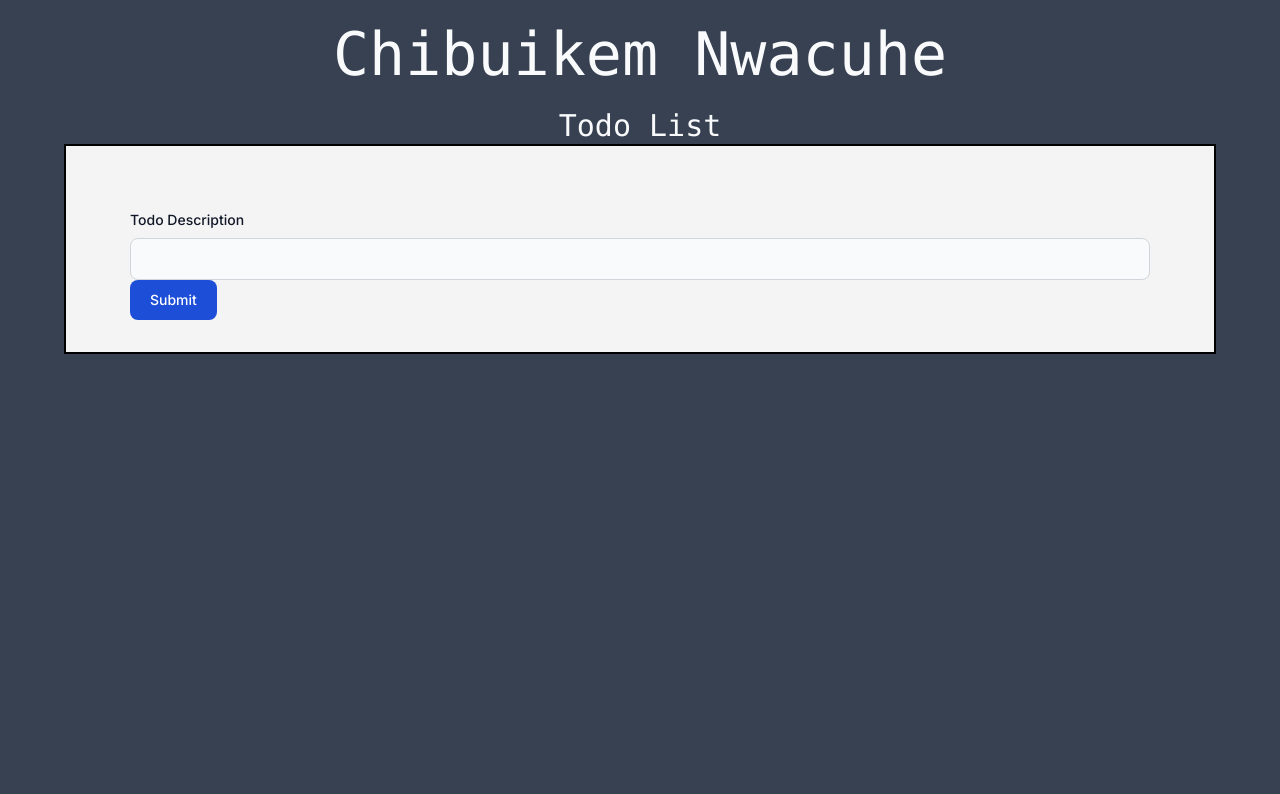
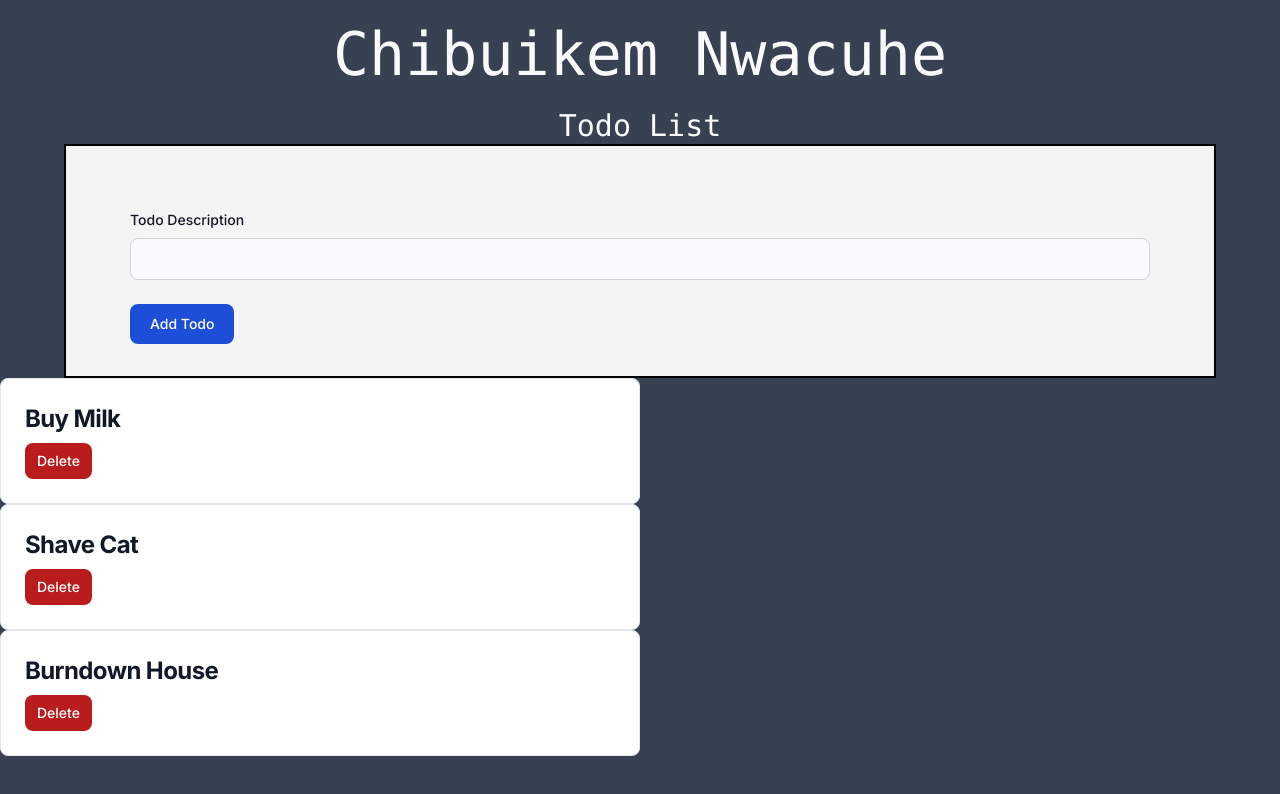
Before and after one commit to BobBrian/tododotcom, a Next.js app: page / in a window 1280 px wide. Shown: the top 794 px of the page. Built offline with nearby package versions, Linux system fonts and the light colour scheme; data requests are answered from the project's data file.

Commit message:
Add POST & GET

```diff
--- a/app/page.tsx
+++ b/app/page.tsx
@@ -1,28 +1,70 @@
 
+"use client"
 import React from 'react'
+import {useState, useEffect} from 'react'
 
 export default function Home() {
+
+  const [todos,setTodo] = useState([] as any[])
+  const [description,setDescription] = useState('')
+
+  //GET REQUEST
+  useEffect(() =>{
+     fetch('http://localhost:3100/todos')
+     .then(res =>{
+      return res.json()
+     })
+     .then((data) =>{
+      // console.log(data)
+      setTodo(data)
+     })
+     .catch( err =>{
+      console.log(err.message)
+
+     })
+  },[])
+
+  //POST REQUEST
+  const handleSubmit = (e:any) => {
+    e.preventDefault();
+
+    const todo = {description}
+
+    console.log(todo) //To show that the code does indeed appear in the console Log
+
+    fetch('http://localhost:3100/todos', {
+    method: 'POST',
+    headers: { "Content-Type": "application/json" },
+    body: JSON.stringify(todo)
+    }).then(() => {
+     console.log('new blog added');
+  })}
+
+  //DELETE REQUEST
+
+
   return (
    <div>
       {/* Form where Data Goes */}
       {/* Are the Changes Working*/}
-      <form className="bg-zinc-100  mx-auto w-[calc(100%-4rem)] max-w-6xl z-2 pt-16 pr-16 pb-8 pl-16 border-2 border-solid border-black">
+      <form  className="bg-zinc-100  mx-auto w-[calc(100%-4rem)] max-w-6xl z-2 pt-16 pr-16
+       pb-8 pl-16 border-2 border-solid border-black" onSubmit={handleSubmit}>
         <div>
           <label className="block mb-2 text-sm font-medium text-gray-900 dark:text-white">Todo Description</label>
 
-          <input   className="bg-gray-50 border border-gray-300 text-gray-900
+          <input value={description}   className="bg-gray-50 border border-gray-300 text-gray-900
           text-sm rounded-lg focus:ring-blue-500 focus:border-blue-500
-          block w-full p-2.5 dark:bg-gray-700"  required/>
+          block w-full p-2.5 dark:bg-gray-700 mb-6" onChange={(e) =>setDescription(e.target.value)}  required/>
         </div>
 
         <button className="text-white bg-blue-700 hover:bg-blue-800
          font-medium rounded-lg text-sm w-full sm:w-auto px-5
-         py-2.5 text-center">Submit</button>
+         py-2.5 text-center">Add Todo</button>
 
       </form>
     {/*Mapping Funtion for the Cards containing the Todo Information */}
 
-    {/* <div>
+    <div>
         {todos.map((todo)=>(
             <div key={todo.id}>
                 <div className="w-1/2  p-6 bg-white border border-gray-200 rounded-lg ">
@@ -30,11 +72,11 @@ export default function Home() {
                 <h2 className="mb-2 text-2xl font-bold tracking-tight text-gray-900">{todo.description}</h2>
 
                 <button className="text-center inline-flex items-center px-3 py-2 text-sm font-medium
-                text-center text-white bg-blue-700 rounded-lg" >Click Me</button>
+                text-center text-white bg-red-700 rounded-lg" >Delete</button>
                 </div>
             </div>
         ))}
-    </div> */}
+    </div>
 
    </div>
   )
--- /dev/null
+++ b/lib/data.json
@@ -0,0 +1,16 @@
+{
+    "todos": [
+      {
+        "description": "Buy Milk",
+        "id": 1
+      },
+      {
+        "description": "Shave Cat",
+        "id": 2
+      },
+      {
+        "description": "Burndown House",
+        "id": 3
+      }
+    ]
+  }
```
Also changed, not shown: package.json (+8 -6 lines), 1 other file (tests, documents, lock files or other folders).
